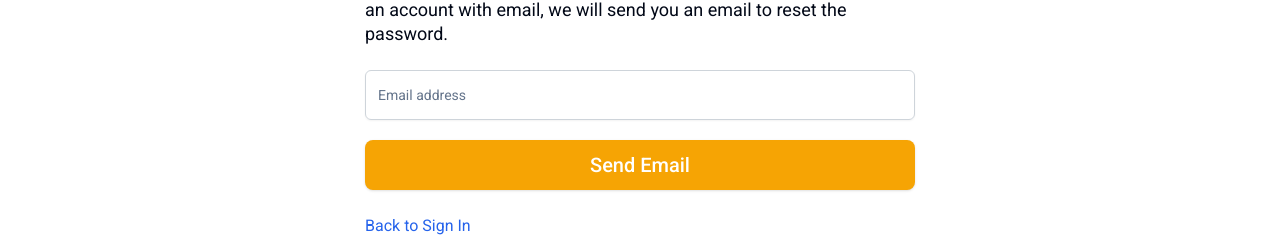
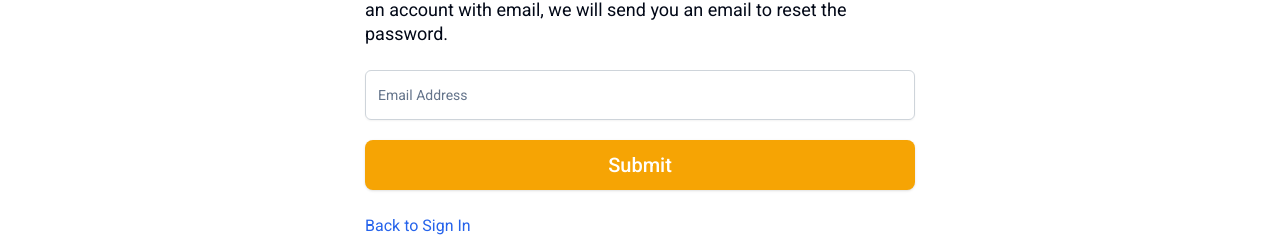
Before and after one commit to Coconut-Lab-SG/find-my-uro, a Next.js app: page /account/forgot-password in a window 1280 px wide. Shown: the part 158-398 px from the top of the page. Built offline with nearby package versions, Linux system fonts and the light colour scheme; no server answers.

Commit message:
feat(forgot-password): create forgot password flow

```diff
--- a/src/app/(account)/account/forgot-password/page.tsx
+++ b/src/app/(account)/account/forgot-password/page.tsx
@@ -1,6 +1,5 @@
-import { Button } from '@/app/_components/ui/button'
-import { Input } from '@/app/_components/ui/input'
 import Link from 'next/link'
+import { ForgotPasswordForm } from '../../components/forgot-password-form'
 
 export default function ForgotPassword() {
   return (
@@ -13,12 +12,7 @@ export default function ForgotPassword() {
         </p>
       </div>
 
-      <div className="flex flex-col gap-y-5">
-        <Input placeholder="Email address" className="h-[50px] border-[#ced4da]" />
-        <Button type="submit" className="w-full h-[50px] bg-[#f6a404] text-white rounded-lg text-xl hover:bg-[#f6a404]">
-          Send Email
-        </Button>
-      </div>
+      <ForgotPasswordForm />
 
       <div className="flex items-start">
         <Link href="/account/login">Back to Sign In</Link>
--- /dev/null
+++ b/src/app/(account)/components/forgot-password-form/index.tsx
@@ -0,0 +1,56 @@
+'use client'
+
+import { Button } from '@/app/_components/ui/button'
+import { Form, FormControl, FormField, FormItem, FormMessage } from '@/app/_components/ui/form'
+import { Input } from '@/app/_components/ui/input'
+import { LoaderCircle, MailCheck } from 'lucide-react'
+import { useForgotPasswordForm } from './useForgotPasswordForm'
+
+export function ForgotPasswordForm() {
+  const { form, loading, error, success, onSubmit } = useForgotPasswordForm()
+
+  if (success) {
+    return <SendEmailSuccess />
+  }
+
+  return (
+    <Form {...form}>
+      <form onSubmit={form.handleSubmit(onSubmit)} className="flex flex-col space-y-5">
+        <FormField
+          control={form.control}
+          name="email"
+          render={({ field }) => (
+            <FormItem>
+              <FormControl>
+                <Input placeholder="Email Address" className="h-[50px] border-[#ced4da]" {...field} />
+              </FormControl>
+              <FormMessage className="text-base" />
+            </FormItem>
+          )}
+        />
+
+        {error.isError && <span className="text-red-500 font-semibold">{error.message}</span>}
+
+        <Button
+          type="submit"
+          disabled={loading}
+          className="flex items-center gap-2 w-full h-[50px] bg-[#f6a404] text-white rounded-lg text-xl hover:bg-[#f6a404]"
+        >
+          {loading && <LoaderCircle size={20} className="animate-spin" />}
+          Submit
+        </Button>
+      </form>
+    </Form>
+  )
+}
+
+// Composing component
+function SendEmailSuccess() {
+  return (
+    <div className="flex items-center text-center flex-col gap-3">
+      <span className="font-semibold">Reset Password Email Sent.</span>
+      <MailCheck size={50} />
+      <span className="text-sm">Please check your email for instructions to reset your password.</span>
+    </div>
+  )
+}
--- /dev/null
+++ b/src/app/(account)/components/forgot-password-form/useForgotPasswordForm.ts
@@ -0,0 +1,58 @@
+import { forgotPasswordSchema } from '@/app/_lib/definitions/authentication-form'
+import { ResetPassword } from '@/app/_lib/services/authentication/reset-password'
+import { zodResolver } from '@hookform/resolvers/zod'
+import { useState } from 'react'
+import { useForm } from 'react-hook-form'
+import { z } from 'zod'
+
+export function useForgotPasswordForm() {
+  const [loading, setLoading] = useState(false)
+  const [error, setError] = useState({
+    isError: false,
+    message: '',
+  })
+  const [success, setSuccess] = useState(false)
+
+  const form = useForm<z.infer<typeof forgotPasswordSchema>>({
+    resolver: zodResolver(forgotPasswordSchema),
+    defaultValues: {
+      email: '',
+    },
+  })
+
+  async function onSubmit(value: z.infer<typeof forgotPasswordSchema>) {
+    setLoading(true)
+    setError({ ...error, isError: false })
+    try {
+      await ResetPassword(value).then(() => {
+        setSuccess(true)
+      })
+    } catch (error: any) {
+      console.error(error)
+      const statusCode = error.statusCode
+      if (statusCode === 400) {
+        // Email not found error
+        setError({
+          isError: true,
+          message: error.message,
+        })
+      }
+
+      // Input validation error
+      setError({
+        isError: true,
+        message: error.errors.email[0],
+      })
+    } finally {
+      setLoading(false)
+    }
+  }
+
+  return {
+    form,
+    error,
+    loading,
+    success,
+    onSubmit,
+  }
+}
--- a/src/app/_lib/definitions/authentication-form.ts
+++ b/src/app/_lib/definitions/authentication-form.ts
@@ -13,6 +13,10 @@ export const registerSchema = z.object({
   password_confirm: z.string().min(1, { message: 'Please confirm your password' }),
 })
 
+export const forgotPasswordSchema = z.object({
+  email: z.string().min(1, { message: 'Please enter your email' }),
+})
+
 export const appointmentSchema = z.object({
   name: z.string().min(1, { message: 'Please provide a name' }),
   phone_number: z.string().min(1, { message: 'Please provide a phone number' }),
@@ -23,4 +27,5 @@ export const appointmentSchema = z.object({
 
 export type LoginForm = z.infer<typeof loginSchema>
 export type RegisterForm = z.infer<typeof registerSchema>
+export type ForgotPasswordForm = z.infer<typeof forgotPasswordSchema>
 export type AppointmentForm = z.infer<typeof appointmentSchema>
--- /dev/null
+++ b/src/app/_lib/services/authentication/reset-password/index.ts
@@ -0,0 +1,17 @@
+import { forgotPasswordSchema } from '@/app/_lib/definitions/authentication-form'
+import { ResetPasswordResponseType } from '@/app/_lib/types/authentication'
+import { z } from 'zod'
+import fetcher, { FetchConfigType } from '../../fetcher'
+
+type ResetPasswordProps = z.infer<typeof forgotPasswordSchema>
+
+export async function ResetPassword(props: ResetPasswordProps) {
+  const fetchConfig: FetchConfigType = {
+    url: '/api/reset',
+    bodyData: props,
+    method: 'POST',
+  }
+
+  const response = await fetcher<ResetPasswordResponseType>(fetchConfig)
+  return response
+}
```
